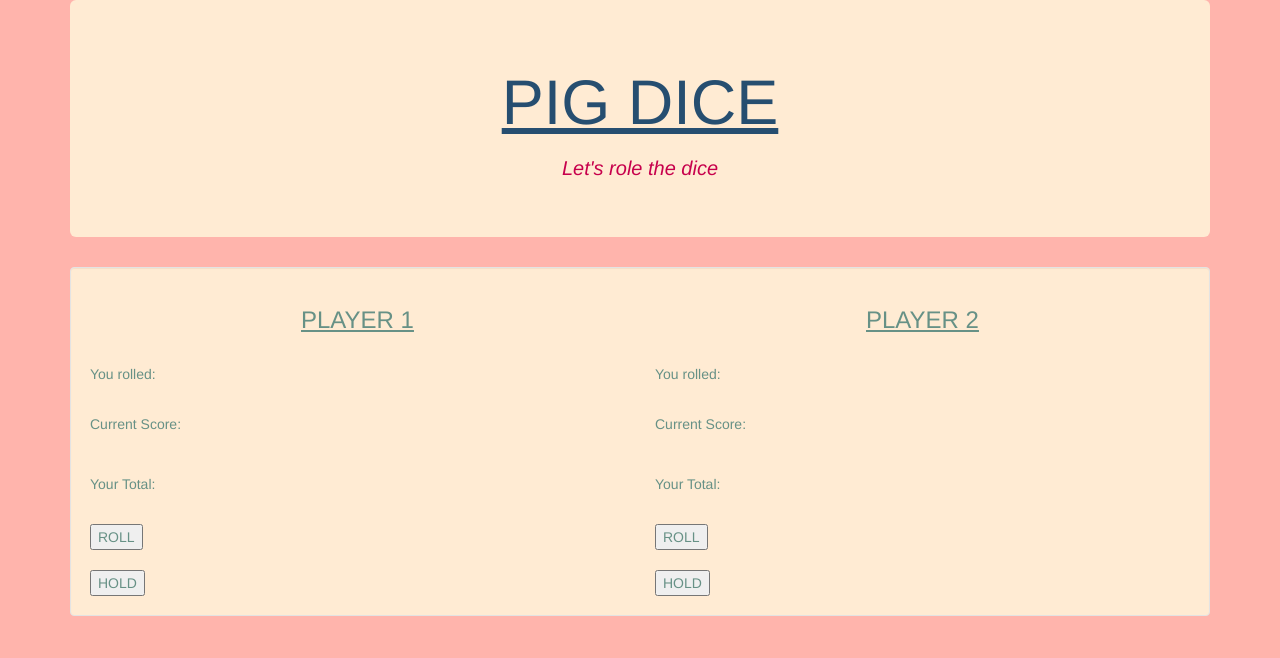
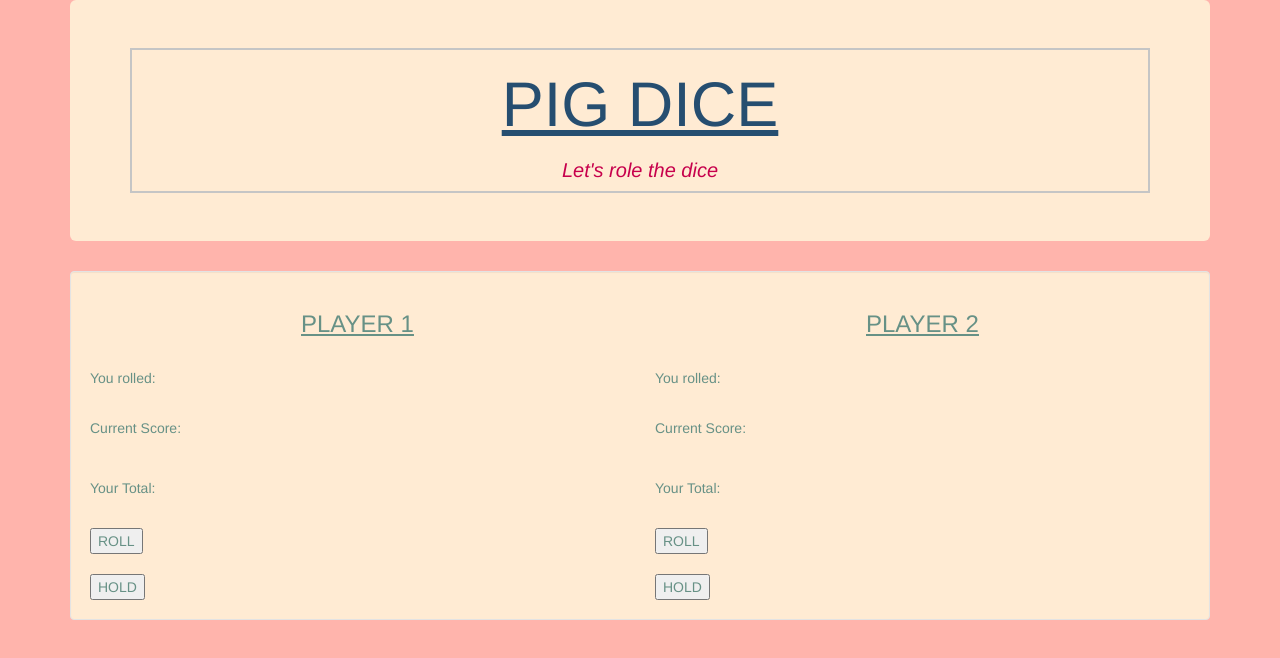
Before and after one commit to ya7skaa/pig-dice, a plain HTML site: page index.html in a window 1280 px wide. Drawn offline with Linux system fonts and the light colour scheme.

Commit message:
text box added to jumbotron

```diff
--- a/css/styles.css
+++ b/css/styles.css
@@ -24,3 +24,6 @@ h3{
   text-decoration: underline;
   text-align: center;
 }
+.text-box{
+  border: 2px solid #c5c5c5;
+}
--- a/index.html
+++ b/index.html
@@ -1,5 +1,6 @@
 <!DOCTYPE html>
 <html lang="en" dir="ltr">
+
 <head>
   <meta charset="utf-8">
   <link href="css/bootstrap.css" rel="stylesheet" type="text/css">
@@ -8,15 +9,20 @@
   <script src="js/scripts.js"></script>
   <title></title>
 </head>
+
 <body>
   <div class="container">
     <div class="jumbotron">
+      <div class="text-box">
       <h1 id="heading1">PIG DICE</h1>
       <h2 id="heading2">Let's role the dice</h2>
+      </div>
 
     </div>
     <div class="well">
+
       <div class="row">
+
         <div class="col-md-6">
           <h3>PLAYER 1</h3><br>
           <div></div>
@@ -46,8 +52,10 @@
         </div>
       </div>
 
+
     </div>
   </div>
 
 </body>
+
 </html>
```
Lines whose indentation alone changed are shown as unchanged.
